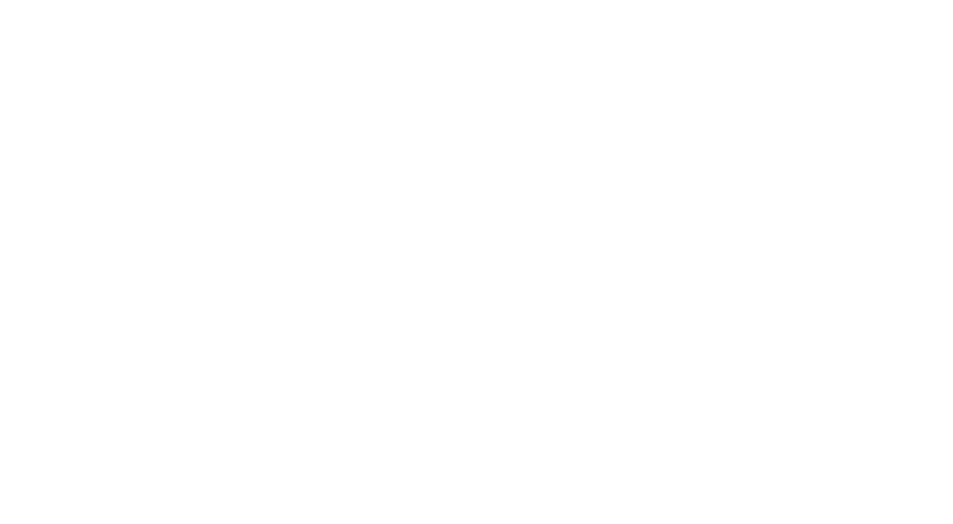
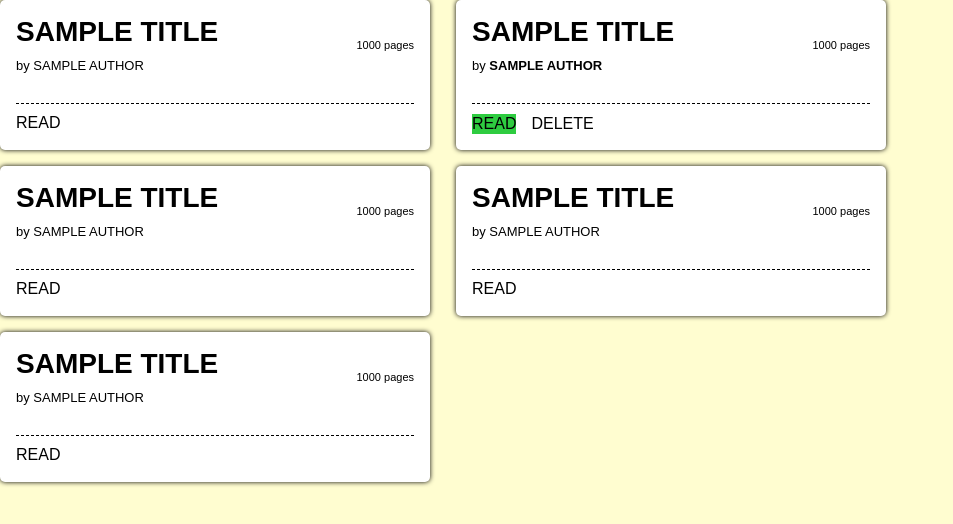
Before and after one commit to LucasGrillos/odin-library, a plain HTML site: page index.html in a window 1280 px wide. Shown: the whole page, without its empty margins (0-953 px from the left). Drawn offline with Linux system fonts and the light colour scheme.

Commit message:
added test code for library book cards

```diff
--- a/index.html
+++ b/index.html
@@ -8,7 +8,112 @@
         <link rel="stylesheet" href="./styles.css">
     </head>
     <body>
+        <div class="library">
 
+
+            <div class="card">
+                <div class="book-information">
+                    <div class="book-title">
+                        <h2>SAMPLE TITLE</h2>
+                    </div>
+                    <div class="author">
+                        by SAMPLE AUTHOR
+                    </div>
+                    <div class="page-count">
+                        1000 pages
+                    </div>
+                </div>
+
+                <div class="read-section">
+                    <div class="read-flag">
+                        READ
+                    </div>
+                </div>
+            </div>
+
+            <div class="card">
+                <div class="book-information">
+                    <div class="book-title">
+                        <h2>SAMPLE TITLE</h2>
+                    </div>
+                    <div class="author">
+                        by <span class="author-bold">SAMPLE AUTHOR</span>
+                    </div>
+                    <div class="page-count">
+                        1000 pages
+                    </div>
+                </div>
+
+                <div class="read-and-delete">
+                    <button class="read-button">
+                        READ
+                    </button>
+                    <button class="delete-button">
+                        DELETE
+                    </button>
+                </div>
+            </div>
+
+            <div class="card">
+                <div class="book-information">
+                    <div class="book-title">
+                        <h2>SAMPLE TITLE</h2>
+                    </div>
+                    <div class="author">
+                        by SAMPLE AUTHOR
+                    </div>
+                    <div class="page-count">
+                        1000 pages
+                    </div>
+                </div>
+
+                <div class="read-section">
+                    <div class="read-flag">
+                        READ
+                    </div>
+                </div>
+            </div>
+
+            <div class="card">
+                <div class="book-information">
+                    <div class="book-title">
+                        <h2>SAMPLE TITLE</h2>
+                    </div>
+                    <div class="author">
+                        by SAMPLE AUTHOR
+                    </div>
+                    <div class="page-count">
+                        1000 pages
+                    </div>
+                </div>
+
+                <div class="read-section">
+                    <div class="read-flag">
+                        READ
+                    </div>
+                </div>
+            </div>
+
+            <div class="card">
+                <div class="book-information">
+                    <div class="book-title">
+                        <h2>SAMPLE TITLE</h2>
+                    </div>
+                    <div class="author">
+                        by SAMPLE AUTHOR
+                    </div>
+                    <div class="page-count">
+                        1000 pages
+                    </div>
+                </div>
+
+                <div class="read-section">
+                    <div class="read-flag">
+                        READ
+                    </div>
+                </div>
+            </div>
+        </div>
         <script src="./script.js"></script>
     </body>
 </html>
--- a/script.js
+++ b/script.js
@@ -10,3 +10,22 @@ function Book(title, author, pages, read) {
 Book.prototype.info = function() {
     return `${this.title} by ${this.author}, ${String(this.pages)}, ${this.read===true ? "has been read" : "not read yet"}`;
 }
+
+function addBookToLibrary(book) {
+    myLibrary.push(book);
+}
+
+function renderBookCard() {
+
+}
+
+window.addEventListener("load", (event) => {
+    let book1 = new Book("The Hobbit", "JRR Tolkien", 304, false);
+    let book2 = new Book("Fuzzy Planet", "John Scalzi", 368, true);
+    let book3 = new Book("Stick and Rudder", "Wolfgang Langewische", 389, false);
+    addBookToLibrary(book1);
+    addBookToLibrary(book2);
+    addBookToLibrary(book3);
+
+    console.log(myLibrary);
+});
--- a/styles.css
+++ b/styles.css
@@ -0,0 +1,98 @@
+:root {
+    --off-white: #FFFDD0;
+    --read-color: #2ECC40;
+    --not-read-color: #3D9970;
+    --delete-color: #FF4136;
+}
+
+button {
+    all: unset;
+}
+
+*{
+    box-sizing: border-box;
+}
+
+html {
+    padding: 0;
+    margin: 0;
+}
+
+body {
+    padding: 0;
+    margin: 0;
+    width: 100vw;
+    height: 100vh;
+    background-color: var(--off-white);
+}
+
+.library {
+    width: 70%;
+    display: grid;
+    gap: 1em;
+    grid-template-columns: repeat(auto-fill, minmax(330px, 1fr))
+}
+
+.card {
+    padding: 1em;
+    max-width: 430px;
+
+    display: grid;
+    row-gap: 10px;
+    grid-template-rows: 1fr 20px;
+    font-family: sans-serif;
+    box-shadow: 0px 0px 5px black;
+    background-color: white;
+    border-radius: 5px;
+}
+
+.book-information {
+    display: grid;
+    grid-template-columns: 1fr auto;
+    align-items: center;
+    row-gap: 10px;
+    padding-bottom: 30px;
+    border-bottom: 1px dashed black;
+}
+
+
+.book-title {
+    grid-row: 1 / 2;
+}
+
+.book-title > h2 {
+    font-size: 28px;
+    margin: 0;
+    padding: 0;
+}
+
+.author {
+    grid-row: 2 / 3;
+    font-size: 13px;
+}
+
+.author > .author-bold {
+    font-weight: bold;
+}
+
+.page-count {
+    grid-row: 1 / 3;
+    font-size: 11px;
+}
+
+.read-and-delete {
+    display: grid;
+    grid-template-columns: auto 1fr;
+    gap: 15px;
+}
+
+.read-button {
+    background-color: var(--read-color);
+    cursor: pointer;
+
+    font-size: 16px;
+}
+
+.delete-button {
+
+}
```
Lines whose indentation alone changed are shown as unchanged.
